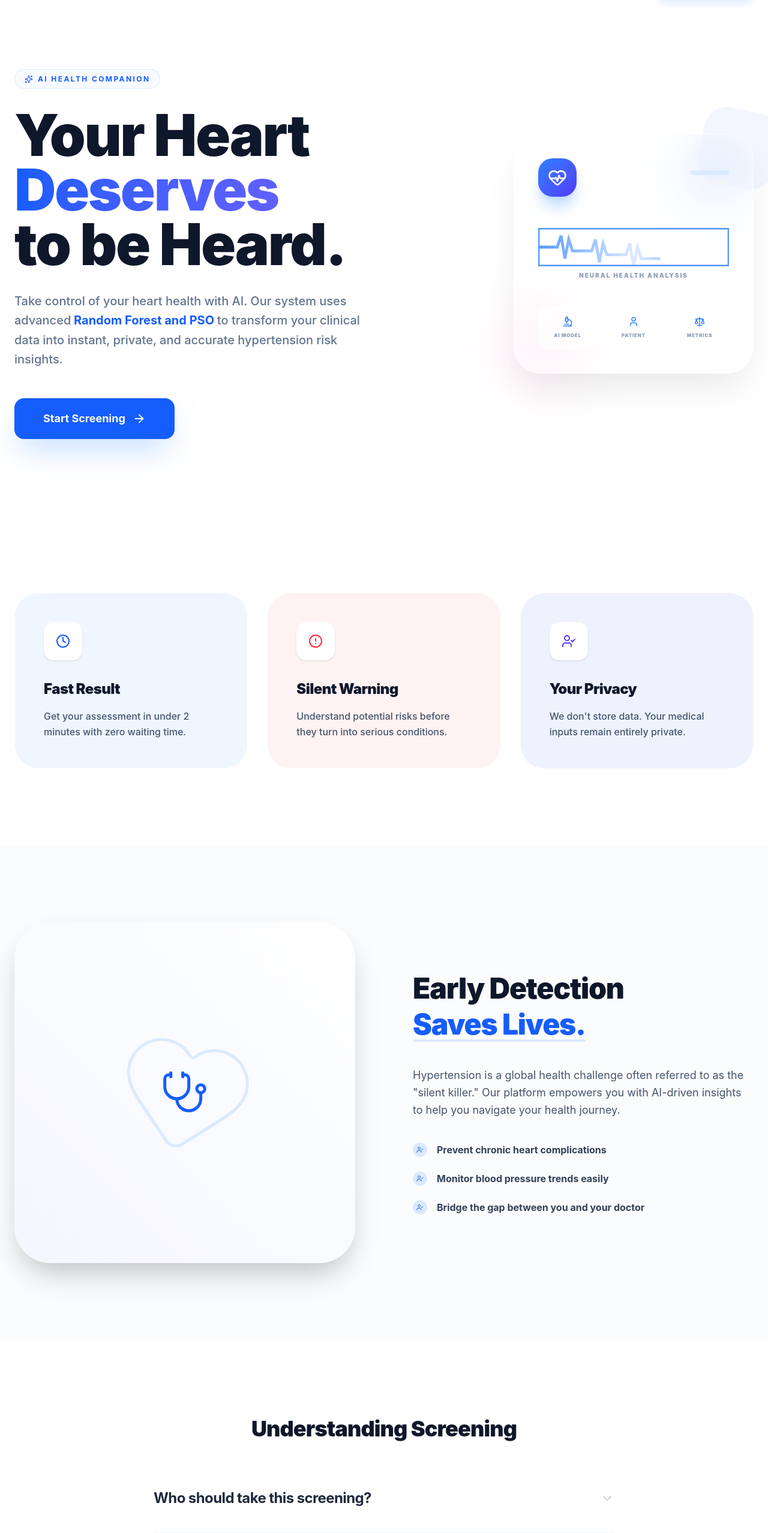
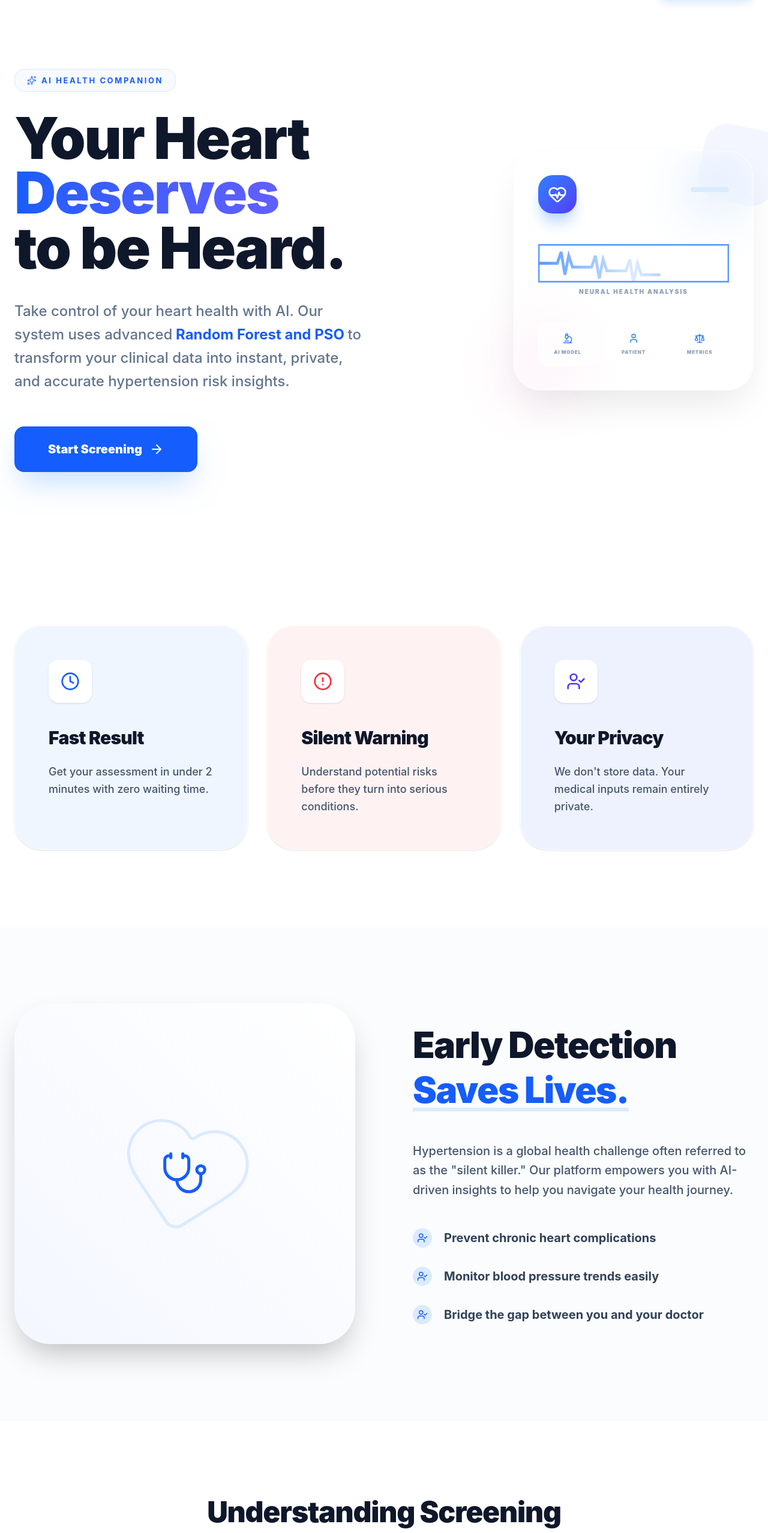
Before and after one commit to christianptrii/hypertension-pred-app, a React (Vite) app in the folder frontend/: page / in a window 1280 px wide. Shown: the part 70-2626 px from the top of the page at 60% size. Built offline with nearby package versions, Linux system fonts and the light colour scheme.

Commit message:
fix: enhance Home page layout and typography for improved visual consistency and readability

```diff
--- a/frontend/src/pages/Home.jsx
+++ b/frontend/src/pages/Home.jsx
@@ -28,28 +28,30 @@ const Home = ({ onStart }) => {
         <div className="bg-white selection:bg-blue-100 selection:text-blue-600">
             {/* --- HERO SECTION --- */}
             <section className="relative pt-12 md:pt-24 pb-20 md:pb-32 px-6 overflow-hidden">
-                {/* Background Decor - z-index diturunkan agar tidak menghalangi klik atau teks */}
+                {/* Background Decor */}
                 <div className="absolute top-[-5%] right-[-10%] w-[300px] md:w-[600px] h-[300px] md:h-[600px] bg-blue-50 rounded-full blur-[80px] md:blur-[120px] -z-10 opacity-70 pointer-events-none"></div>
                 <div className="absolute bottom-0 left-[-10%] w-[250px] md:w-[500px] h-[250px] md:h-[500px] bg-red-50 rounded-full blur-[80px] md:blur-[100px] -z-10 opacity-60 pointer-events-none"></div>
 
                 <div className="max-w-7xl mx-auto grid lg:grid-cols-2 gap-12 lg:gap-16 items-center relative z-10">
                     {/* Konten Teks */}
                     <div className="text-center lg:text-left relative z-20">
-                        {/* Perbaikan Badge: flex-wrap dan whitespace-normal agar tidak terpotong di mobile */}
                         <div className="flex justify-center lg:justify-start mb-6 md:mb-8">
-                            <div className="inline-flex items-center gap-2 px-4 py-2 text-[10px] md:text-xs font-bold tracking-[0.15em] md:tracking-[0.2em] text-blue-600 uppercase bg-blue-50/50 backdrop-blur-sm border border-blue-100 rounded-2xl animate-fade-in whitespace-normal text-center leading-tight">
-                                <Sparkles size={14} className="animate-pulse shrink-0" />
+                            {/* Font badge disamakan dengan About: text-[13px] */}
+                            <div className="inline-flex items-center gap-2 px-5 py-2.5 text-[13px] font-bold tracking-[0.2em] text-blue-600 uppercase bg-blue-50/50 backdrop-blur-sm border border-blue-100 rounded-2xl animate-fade-in whitespace-normal text-center leading-tight">
+                                <Sparkles size={16} className="animate-pulse shrink-0" />
                                 <span>AI Health Companion</span>
                             </div>
                         </div>
 
-                        <h1 className="text-5xl md:text-7xl lg:text-8xl font-black text-slate-900 mb-6 md:mb-8 leading-[1.1] md:leading-[0.95] tracking-tight">
+                        {/* Heading diperbesar sedikit menyesuaikan proporsi About */}
+                        <h1 className="text-5xl md:text-7xl lg:text-8xl font-black text-slate-900 mb-6 md:mb-10 leading-[1.1] md:leading-[0.95] tracking-tight">
                             Your Heart <br className="hidden md:block" />
                             <span className="text-transparent bg-clip-text bg-gradient-to-r from-blue-600 to-indigo-500">Deserves</span> <br className="hidden md:block" />
                             to be Heard.
                         </h1>
 
-                        <p className="text-lg md:text-xl text-slate-500 mb-8 md:mb-12 leading-relaxed max-w-xl mx-auto lg:mx-0 font-medium">
+                        {/* Deskripsi diperbesar ke text-xl/2xl seperti About */}
+                        <p className="text-xl md:text-2xl text-slate-500 mb-8 md:mb-14 leading-relaxed max-w-2xl mx-auto lg:mx-0 font-medium">
                             Take control of your heart health with AI. Our system uses advanced
                             <span className="text-blue-600 font-bold"> Random Forest and PSO </span>
                             to transform your clinical data into instant, private, and accurate hypertension risk insights.
@@ -58,19 +60,18 @@ const Home = ({ onStart }) => {
                         <div className="flex flex-col sm:flex-row justify-center lg:justify-start gap-4 md:gap-5">
                             <button
                                 onClick={onStart}
-                                className="group bg-blue-600 hover:bg-blue-700 text-white font-bold py-4 md:py-5 px-8 md:px-12 rounded-2xl text-base md:text-lg transition-all shadow-2xl shadow-blue-200 flex items-center justify-center gap-3 active:scale-95 hover:-translate-y-1"
+                                className="group bg-blue-600 hover:bg-blue-700 text-white font-black py-5 md:py-6 px-10 md:px-14 rounded-2xl text-lg md:text-xl transition-all shadow-2xl shadow-blue-200 flex items-center justify-center gap-3 active:scale-95 hover:-translate-y-1"
                             >
-                                Start Screening <ArrowRight size={22} className="group-hover:translate-x-1 transition-transform" />
+                                Start Screening <ArrowRight size={24} className="group-hover:translate-x-1 transition-transform" />
                             </button>
                         </div>
                     </div>
 
-                    {/* Visual Element - Glassmorphic Card (Hanya muncul di desktop) */}
+                    {/* Visual Element */}
                     <div className="hidden lg:flex justify-end relative z-20">
                         <div className="relative group">
                             <div className="bg-white/40 backdrop-blur-xl p-10 rounded-[45px] shadow-[0_32px_64px_-16px_rgba(0,0,0,0.1)] border border-white/60 w-[400px] aspect-square relative z-30 flex flex-col justify-between overflow-hidden">
                                 <div className="absolute top-0 right-0 w-32 h-32 bg-blue-100 rounded-full blur-2xl -z-10 opacity-50"></div>
-
                                 <div className="flex items-center justify-between mb-2">
                                     <div className="w-16 h-16 bg-gradient-to-br from-blue-500 to-indigo-600 rounded-3xl flex items-center justify-center text-white shadow-xl shadow-blue-200">
                                         <HeartPulse size={32} />
@@ -80,7 +81,6 @@ const Home = ({ onStart }) => {
                                         <div className="h-2 w-10 bg-slate-100 rounded-full ml-auto"></div>
                                     </div>
                                 </div>
-
                                 <div className="my-4">
                                     <svg viewBox="0 0 100 20" className="w-full h-16 stroke-blue-500 stroke-[1.5] fill-none opacity-80">
                                         <path d="M0 10 h10 l2 -6 l2 12 l2 -10 l2 6 h10 l2 -6 l2 12 l2 -10 l2 6 h10 l2 -6 l2 12 l2 -10 l2 6 h10 v0" />
@@ -95,15 +95,12 @@ const Home = ({ onStart }) => {
                                     </svg>
                                     <p className="text-[10px] uppercase font-black text-slate-400 mt-2 tracking-[0.2em] text-center">Neural Health Analysis</p>
                                 </div>
-
                                 <div className="grid grid-cols-3 gap-3">
                                     <MetricIcon icon={<Microscope size={18} />} label="AI MODEL" />
                                     <MetricIcon icon={<User size={18} />} label="PATIENT" />
                                     <MetricIcon icon={<Scale size={18} />} label="METRICS" />
                                 </div>
                             </div>
-
-                            {/* Floating Ornaments */}
                             <div className="absolute -top-10 -right-10 w-32 h-32 bg-indigo-100 rounded-[30%] rotate-12 z-20 opacity-40 animate-pulse"></div>
                             <div className="absolute -bottom-10 -left-10 w-40 h-40 bg-pink-100 rounded-full z-20 mix-blend-multiply filter blur-2xl opacity-40"></div>
                         </div>
@@ -146,14 +143,16 @@ const Home = ({ onStart }) => {
                         </div>
                     </div>
                     <div className="order-1 lg:order-2 text-center lg:text-left">
-                        <h2 className="text-3xl md:text-5xl font-black text-slate-900 mb-6 md:mb-10 tracking-tight leading-tight">
+                        {/* Heading diperbesar ke text-4xl/6xl */}
+                        <h2 className="text-4xl md:text-6xl font-black text-slate-900 mb-6 md:mb-12 tracking-tight leading-tight">
                             Early Detection <br />
                             <span className="text-blue-600 underline decoration-blue-100 underline-offset-8">Saves Lives.</span>
                         </h2>
-                        <p className="text-base md:text-lg text-slate-600 leading-relaxed mb-8 md:mb-10">
+                        {/* Deskripsi diperbesar ke text-lg/xl */}
+                        <p className="text-lg md:text-xl text-slate-600 leading-relaxed mb-8 md:mb-12 font-medium">
                             Hypertension is a global health challenge often referred to as the "silent killer." Our platform empowers you with AI-driven insights to help you navigate your health journey.
                         </p>
-                        <ul className="space-y-4 md:space-y-6 text-left inline-block lg:block">
+                        <ul className="space-y-5 md:space-y-8 text-left inline-block lg:block">
                             <ListItem text="Prevent chronic heart complications" />
                             <ListItem text="Monitor blood pressure trends easily" />
                             <ListItem text="Bridge the gap between you and your doctor" />
@@ -165,19 +164,20 @@ const Home = ({ onStart }) => {
             {/* --- FAQ --- */}
             <section className="py-16 md:py-32 px-6">
                 <div className="max-w-3xl mx-auto">
-                    <h2 className="text-3xl md:text-4xl font-black text-slate-900 mb-10 md:mb-16 text-center tracking-tight">Understanding Screening</h2>
-                    <div className="space-y-4 md:space-y-6">
+                    <h2 className="text-4xl md:text-5xl font-black text-slate-900 mb-10 md:mb-20 text-center tracking-tight">Understanding Screening</h2>
+                    <div className="space-y-6 md:space-y-10">
                         {faqs.map((faq, idx) => (
-                            <div key={idx} className="group border-b border-slate-100 pb-4 md:pb-6">
+                            <div key={idx} className="group border-b border-slate-100 pb-6 md:pb-10">
                                 <button
                                     className="w-full flex justify-between items-center py-4 text-left font-bold text-slate-800 hover:text-blue-600 transition-colors"
                                     onClick={() => setOpenFaq(openFaq === idx ? null : idx)}
                                 >
-                                    <span className="text-lg md:text-2xl tracking-tight pr-4">{faq.q}</span>
-                                    {openFaq === idx ? <ChevronUp size={24} className="shrink-0" /> : <ChevronDown size={24} className="text-slate-300 shrink-0" />}
+                                    {/* Pertanyaan FAQ diperbesar ke text-xl/3xl */}
+                                    <span className="text-xl md:text-3xl tracking-tight pr-6">{faq.q}</span>
+                                    {openFaq === idx ? <ChevronUp size={32} className="shrink-0" /> : <ChevronDown size={32} className="text-slate-300 shrink-0" />}
                                 </button>
                                 {openFaq === idx && (
-                                    <div className="pt-4 pb-2 text-slate-500 text-base md:text-lg leading-relaxed animate-in slide-in-from-top-2 duration-300">
+                                    <div className="pt-6 pb-2 text-slate-500 text-lg md:text-xl leading-relaxed animate-in slide-in-from-top-2 duration-300 font-medium">
                                         {faq.a}
                                     </div>
                                 )}
@@ -189,15 +189,15 @@ const Home = ({ onStart }) => {
 
             {/* --- CTA --- */}
             <section className="py-12 md:py-32 px-6 text-center">
-                <div className="max-w-7xl mx-auto bg-gradient-to-r from-slate-900 to-slate-800 rounded-[30px] md:rounded-[60px] p-10 md:p-20 relative overflow-hidden shadow-3xl">
+                <div className="max-w-7xl mx-auto bg-gradient-to-r from-slate-900 to-slate-800 rounded-[30px] md:rounded-[60px] p-10 md:p-24 relative overflow-hidden shadow-3xl">
                     <div className="absolute top-0 right-0 w-48 md:w-96 h-48 md:h-96 bg-blue-500/10 rounded-full blur-[60px] md:blur-[100px]"></div>
-                    <h2 className="text-3xl md:text-6xl font-black text-white mb-6 md:mb-8 tracking-tighter">Your Health Path Starts Here.</h2>
-                    <p className="text-slate-400 text-base md:text-xl mb-8 md:mb-12 max-w-xl mx-auto leading-relaxed font-medium italic">
+                    <h2 className="text-4xl md:text-7xl font-black text-white mb-6 md:mb-10 tracking-tighter">Your Health Path Starts Here.</h2>
+                    <p className="text-slate-400 text-lg md:text-2xl mb-8 md:mb-16 max-w-2xl mx-auto leading-relaxed font-medium italic">
                         "Small screenings lead to big preventions."
                     </p>
                     <button
                         onClick={onStart}
-                        className="w-full sm:w-auto bg-white text-slate-900 hover:bg-blue-50 font-black py-4 md:py-6 px-10 md:px-16 rounded-2xl md:rounded-3xl text-lg md:text-xl transition-all shadow-xl active:scale-95"
+                        className="w-full sm:w-auto bg-white text-slate-900 hover:bg-blue-50 font-black py-5 md:py-7 px-12 md:px-20 rounded-2xl md:rounded-3xl text-xl md:text-2xl transition-all shadow-xl active:scale-95"
                     >
                         START PREDICTION NOW
                     </button>
@@ -216,21 +216,21 @@ const MetricIcon = ({ icon, label }) => (
 );
 
 const AestheticCard = ({ icon, title, desc, bgColor }) => (
-    <div className={`p-8 md:p-12 rounded-[30px] md:rounded-[40px] ${bgColor} transition-all hover:-translate-y-2 duration-500 group border border-white`}>
-        <div className="w-12 h-12 md:w-16 md:h-16 bg-white rounded-2xl flex items-center justify-center mb-6 md:mb-8 shadow-sm group-hover:scale-110 transition-transform text-blue-600">
-            {icon}
+    <div className={`p-10 md:p-14 rounded-[30px] md:rounded-[45px] ${bgColor} transition-all hover:-translate-y-2 duration-500 group border border-white shadow-sm`}>
+        <div className="w-14 h-14 md:w-18 md:h-18 bg-white rounded-2xl flex items-center justify-center mb-8 md:mb-10 shadow-sm group-hover:scale-110 transition-transform text-blue-600">
+            {React.cloneElement(icon, { size: 32 })}
         </div>
-        <h3 className="text-xl md:text-2xl font-black text-slate-900 mb-3 md:mb-4 tracking-tight">{title}</h3>
-        <p className="text-sm md:text-base text-slate-600 leading-relaxed font-medium">{desc}</p>
+        <h3 className="text-2xl md:text-3xl font-black text-slate-900 mb-4 md:mb-6 tracking-tight">{title}</h3>
+        <p className="text-base md:text-lg text-slate-600 leading-relaxed font-medium">{desc}</p>
     </div>
 );
 
 const ListItem = ({ text }) => (
-    <div className="flex items-center gap-3 md:gap-4 group">
-        <div className="shrink-0 w-6 h-6 rounded-full bg-blue-100 flex items-center justify-center text-blue-600 group-hover:bg-blue-600 group-hover:text-white transition-colors">
-            <UserCheck size={12} />
+    <div className="flex items-center gap-4 md:gap-5 group">
+        <div className="shrink-0 w-8 h-8 rounded-full bg-blue-100 flex items-center justify-center text-blue-600 group-hover:bg-blue-600 group-hover:text-white transition-colors">
+            <UserCheck size={18} />
         </div>
-        <span className="text-sm md:text-base text-slate-700 font-bold">{text}</span>
+        <span className="text-base md:text-xl text-slate-700 font-bold">{text}</span>
     </div>
 );
 
```
